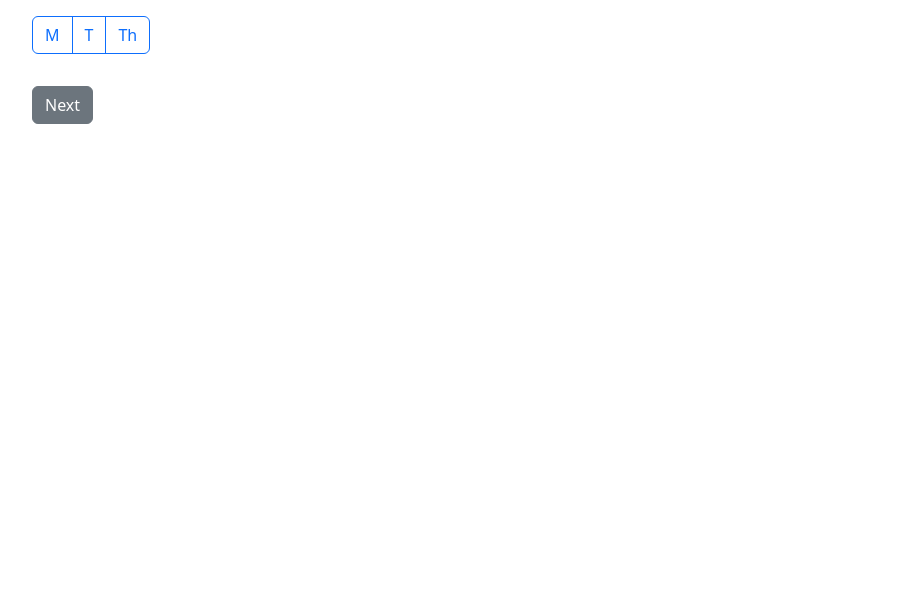
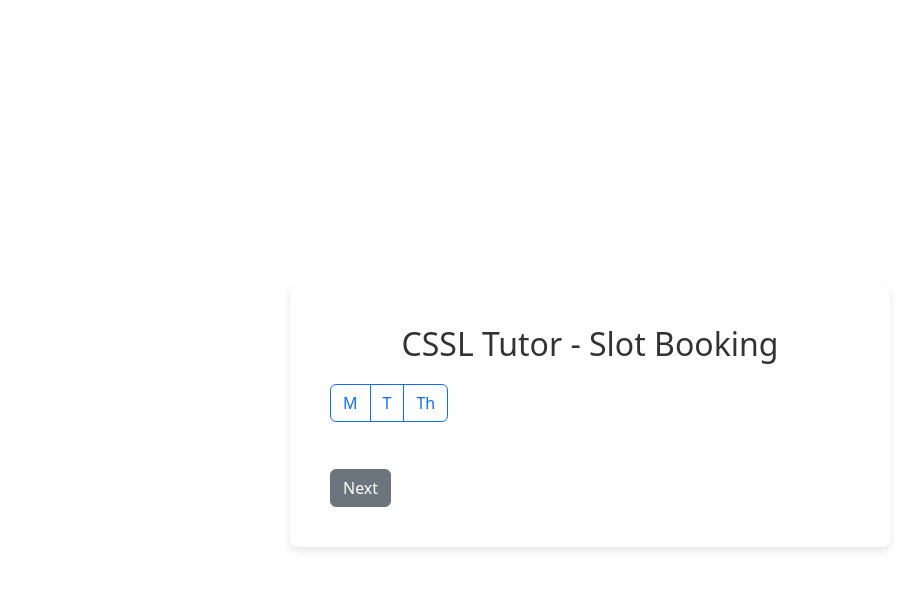
Before and after one commit to adil-ansari/student-booking-system, a React (Create React App) app: page / in a window 1280 px wide. Shown: the top 590 px of the page, without its empty margins (50-969 px from the left). Built offline with nearby package versions, Linux system fonts and the light colour scheme.

Commit message:
added styling in the forms

```diff
--- /dev/null
+++ b/src/SlotBookingForm.css
@@ -0,0 +1,37 @@
+/* Add this to your container to center the form container */
+.container {
+    display: flex;
+    justify-content: center;
+    align-items: center;
+    height: 100vh; /* Adjust or remove height as needed */
+    padding: 20px; /* Add padding to ensure some space around the form container */
+  }
+
+  /* Update your form-container styles */
+  .form-container {
+    background-color: #fff;
+    padding: 40px; /* Increased padding for internal spacing */
+    border-radius: 8px;
+    box-shadow: 0 4px 8px rgba(0, 0, 0, 0.1);
+    width: 100%; /* Ensure it takes the parent width */
+    max-width: 600px; /* Max width for the form */
+    margin: auto; /* Add auto margin to center align the form container */
+  }
+
+  .form-heading {
+    margin-bottom: 20px;
+    text-align: center;
+    color: #333;
+  }
+
+  .form-check-label {
+    margin-left: 5px;
+  }
+
+  .form-group, .btn-group {
+    margin-bottom: 15px;
+  }
+
+  .btn-secondary {
+    margin-right: 10px;
+  }
--- a/src/SlotForm.js
+++ b/src/SlotForm.js
@@ -1,6 +1,8 @@
 import React, { useState, useEffect } from 'react';
 import axios from 'axios';
 import moment from 'moment';
+import './SlotBookingForm.css';
+
 
 const SlotForm = () => {
   const [step, setStep] = useState(1);
@@ -158,6 +160,8 @@ const SlotForm = () => {
 
   return (
     <div className="container mt-3">
+      <div className="form-container">
+      <h2 className="form-heading">CSSL Tutor - Slot Booking</h2>
         {step === 1 && (
           <>
             <div className="btn-group" role="group" aria-label="Basic example">
@@ -283,6 +287,7 @@ const SlotForm = () => {
           </form>
         )}
       </div>
+    </div>
   );
 };
 
```
Lines whose indentation alone changed are shown as unchanged.
